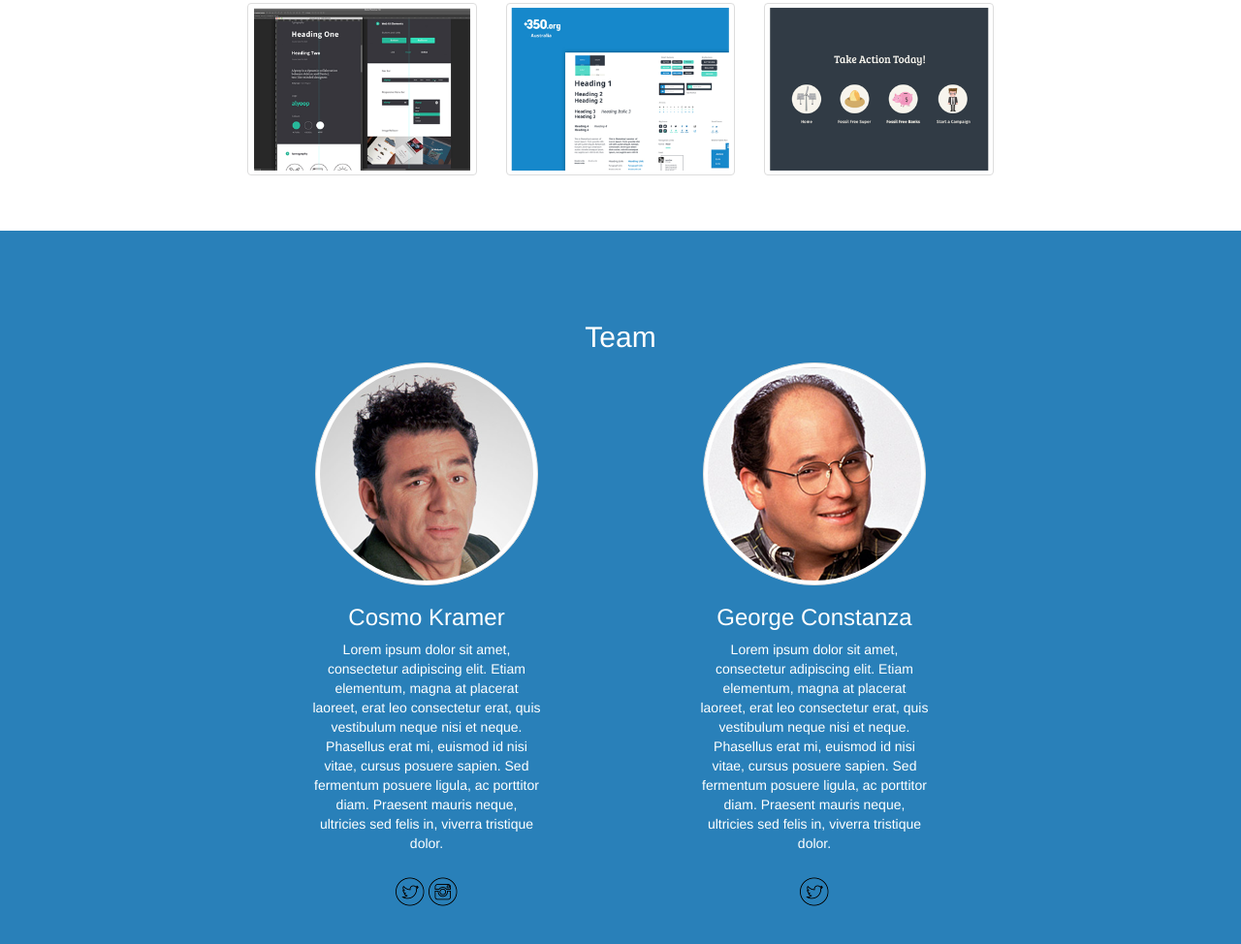
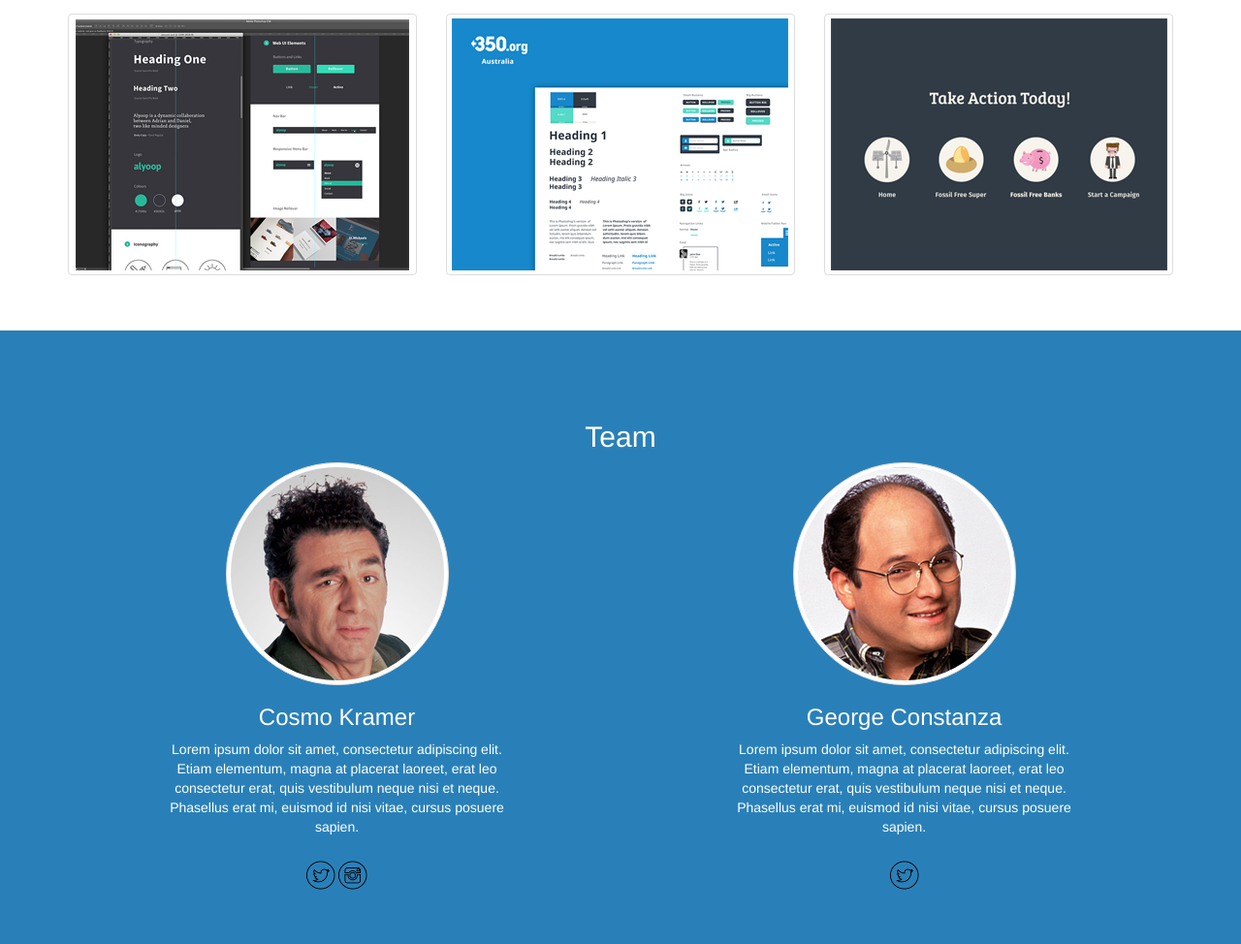
Before and after one commit to walar/Kramer-Bootstrap, a website: page index.html in a window 1280 px wide. Shown: the part 966-1940 px from the top of the page at 97% size. Drawn offline with nearby package versions, Linux system fonts and the light colour scheme.

Commit message:
suppression de la taille max de la classe "container"

```diff
--- a/assets/less/layouts/general.less
+++ b/assets/less/layouts/general.less
@@ -11,11 +11,6 @@ html
       // margin: 0 auto;
     }
   }
-}
-
-.container
-{
-  max-width: 800px;
 }
 
 .icons-services
--- a/assets/less/layouts/main-content.less
+++ b/assets/less/layouts/main-content.less
@@ -32,11 +32,6 @@
     {
       display: block;
       margin-top: 15px;
-    }
-
-    p
-    {
-      text-align: justify;
     }
   }
 
--- a/index.html
+++ b/index.html
@@ -265,7 +265,7 @@
               <div class="caption">
                 <h3>Cosmo Kramer</h3>
                 <p>
-                  Lorem ipsum dolor sit amet, consectetur adipiscing elit. Etiam elementum, magna at placerat laoreet, erat leo consectetur erat, quis vestibulum neque nisi et neque. Phasellus erat mi, euismod id nisi vitae, cursus posuere sapien. Sed fermentum posuere ligula, ac porttitor diam. Praesent mauris neque, ultricies sed felis in, viverra tristique dolor.
+                  Lorem ipsum dolor sit amet, consectetur adipiscing elit. Etiam elementum, magna at placerat laoreet, erat leo consectetur erat, quis vestibulum neque nisi et neque. Phasellus erat mi, euismod id nisi vitae, cursus posuere sapien.
                 </p>
                 <p><a href="#" class="btn-twitter" role="button">Twitter</a> <a href="#" class="btn-instagram" role="button">Instagram</a></p>
               </div><!-- END .caption -->
@@ -276,7 +276,7 @@
               <div class="caption">
                 <h3>George Constanza</h3>
                 <p>
-                  Lorem ipsum dolor sit amet, consectetur adipiscing elit. Etiam elementum, magna at placerat laoreet, erat leo consectetur erat, quis vestibulum neque nisi et neque. Phasellus erat mi, euismod id nisi vitae, cursus posuere sapien. Sed fermentum posuere ligula, ac porttitor diam. Praesent mauris neque, ultricies sed felis in, viverra tristique dolor.
+                  Lorem ipsum dolor sit amet, consectetur adipiscing elit. Etiam elementum, magna at placerat laoreet, erat leo consectetur erat, quis vestibulum neque nisi et neque. Phasellus erat mi, euismod id nisi vitae, cursus posuere sapien.
                 </p>
                 <p><a href="#" class="btn-twitter" role="button">Twitter</a></p>
               </div><!-- END .caption -->
```
Also changed, not shown: assets/css/main.css, assets/css/main.min.css, 2 other files.
